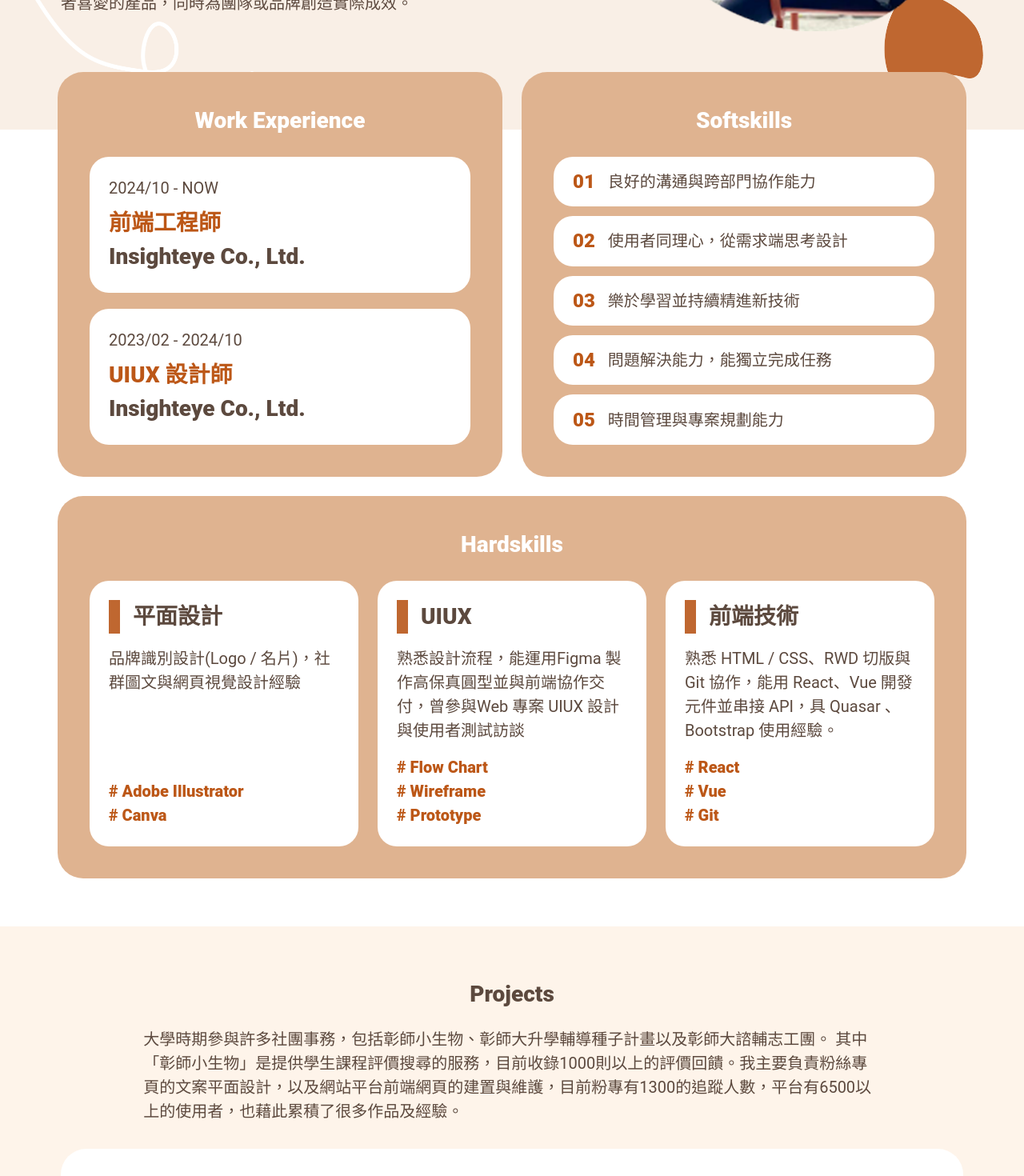
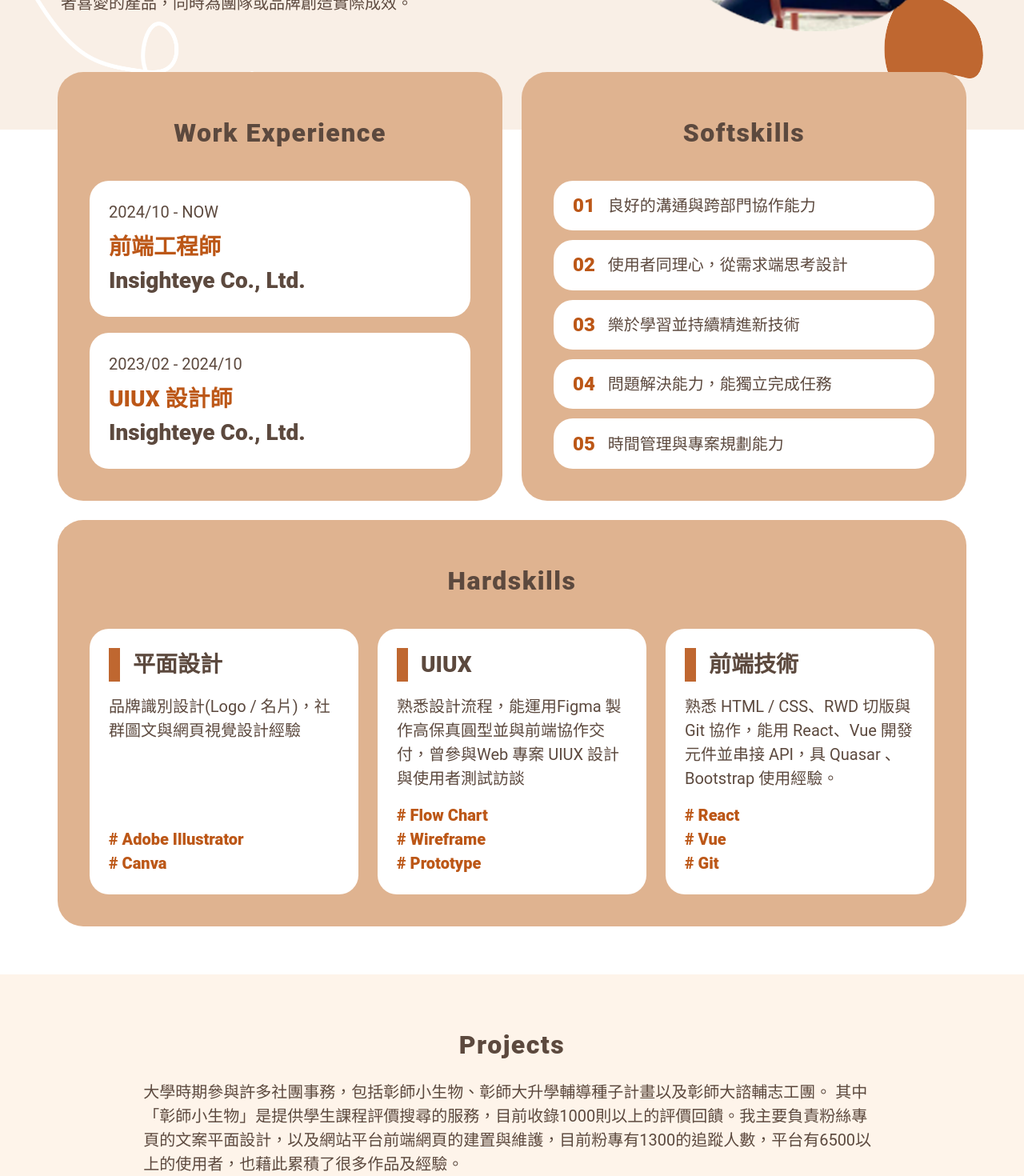
Before and after one commit to supeihau/my-portfolio-2025, a Nuxt app: page / in a window 1280 px wide. Shown: the part 480-1950 px from the top of the page at 80% size. Built offline with nearby package versions, Linux system fonts and the light colour scheme; no server answers.

Commit message:
fix: font size and letter spacing

```diff
--- a/assets/scss/app.scss
+++ b/assets/scss/app.scss
@@ -60,10 +60,17 @@ html, body {
 .text-h1-semi-bold {
   font-weight: 900;
   font-size: 56px;
+  letter-spacing: 3px;
 }
 .text-h2-semi-bold {
   font-weight: 900;
   font-size: 40px;
+  letter-spacing: 3px;
+}
+.text-h2-small-semi-bold {
+  font-weight: 900;
+  font-size: 32px;
+  letter-spacing: 1.5px;
 }
 .text-h3-semi-bold {
   font-weight: 900;
--- a/components/contact/contact.vue
+++ b/components/contact/contact.vue
@@ -15,7 +15,8 @@
   </div>
   <section id="contact">
     <div class="px-md-12 px-lg-16 px-7 py-16" >
-      <div class="text-brown text-h3-semi-bold mb-3 text-center">
+      <div class="text-brown mb-3 text-center"
+        :class="isDesktop ? 'text-h2-small-semi-bold': 'text-h4-semi-bold'">
           Personal Information
       </div>
       <v-row :class="isDesktop? 'mt-10 px-4': 'mt-3'">
--- a/components/projects/projects.vue
+++ b/components/projects/projects.vue
@@ -1,7 +1,8 @@
 <template>
   <section id="projects">
     <div class="px-md-12 px-lg-16 px-7 py-16 bg-light-yellow">
-        <div class="text-brown text-h3-semi-bold mb-3 text-center">
+        <div class="text-brown mb-3 text-center"
+            :class="isDesktop ? 'text-h2-small-semi-bold': 'text-h4-semi-bold'">
             Projects
         </div>
         <div class="mt-5 text-brown"
@@ -15,7 +16,7 @@
 
         <div
           class="text-brown text-center text-decoration-underline cursor-pointer"
-          :class="isDesktop ? 'text-h4-semi-bold mt-10' : 'text-h5-semi-bold mt-6'"
+          :class="isDesktop ? 'text-h4-medium mt-10' : 'text-h5-medium mt-6'"
           @click="toggleExpand"
         >
           {{ expand ? 'View Less' : 'View More' }}
--- a/components/skills/skills.vue
+++ b/components/skills/skills.vue
@@ -7,8 +7,8 @@
                     :class="isDesktop ? 'pa-10 custom-rounded-lg': 'pa-5 custom-rounded-md'"
                 >
                     <div
-                        class="text-white"
-                        :class="isDesktop ? 'text-h3-semi-bold': 'text-h4-semi-bold'"
+                        class="text-brown"
+                        :class="isDesktop ? 'text-h2-small-semi-bold my-3': 'text-h4-semi-bold'"
                     >
                         Work Experience
                     </div>
@@ -45,8 +45,8 @@
                     :class="isDesktop ? 'pa-10 custom-rounded-lg': 'pa-5 custom-rounded-md'"
                 >
                     <div
-                        class="text-white"
-                        :class="isDesktop ? 'text-h3-semi-bold': 'text-h4-semi-bold'"
+                        class="text-brown"
+                        :class="isDesktop ? 'text-h2-small-semi-bold my-3': 'text-h4-semi-bold'"
                     >
                         Softskills
                     </div>
@@ -83,8 +83,8 @@
                     :class="isDesktop ? 'px-7 py-10 custom-rounded-lg': 'px-2 py-4 custom-rounded-md'"
                 >
                     <div
-                        class="text-white"
-                        :class="isDesktop ? 'text-h3-semi-bold': 'text-h4-semi-bold mb-3'"
+                        class="text-brown my-3"
+                        :class="isDesktop ? 'text-h2-small-semi-bold my-3': 'text-h4-semi-bold'"
                     >
                         Hardskills
                     </div>
```
